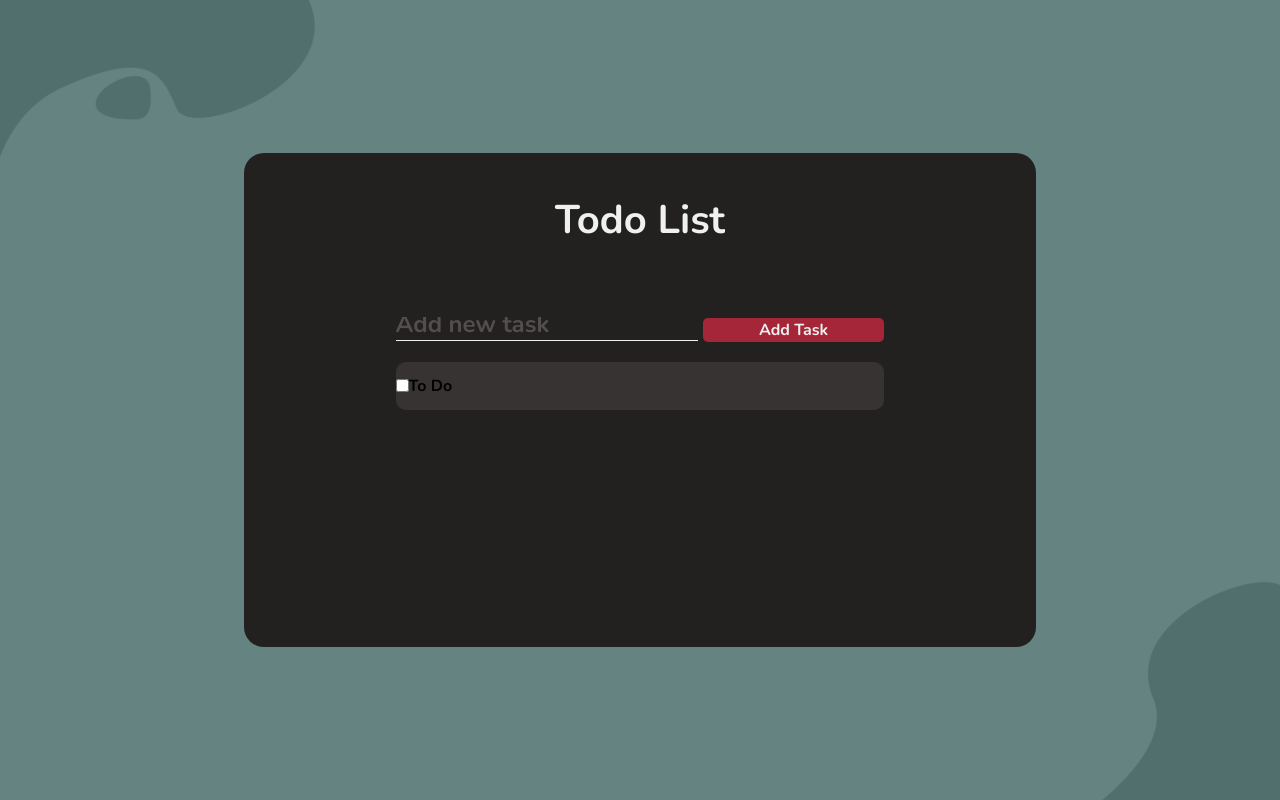
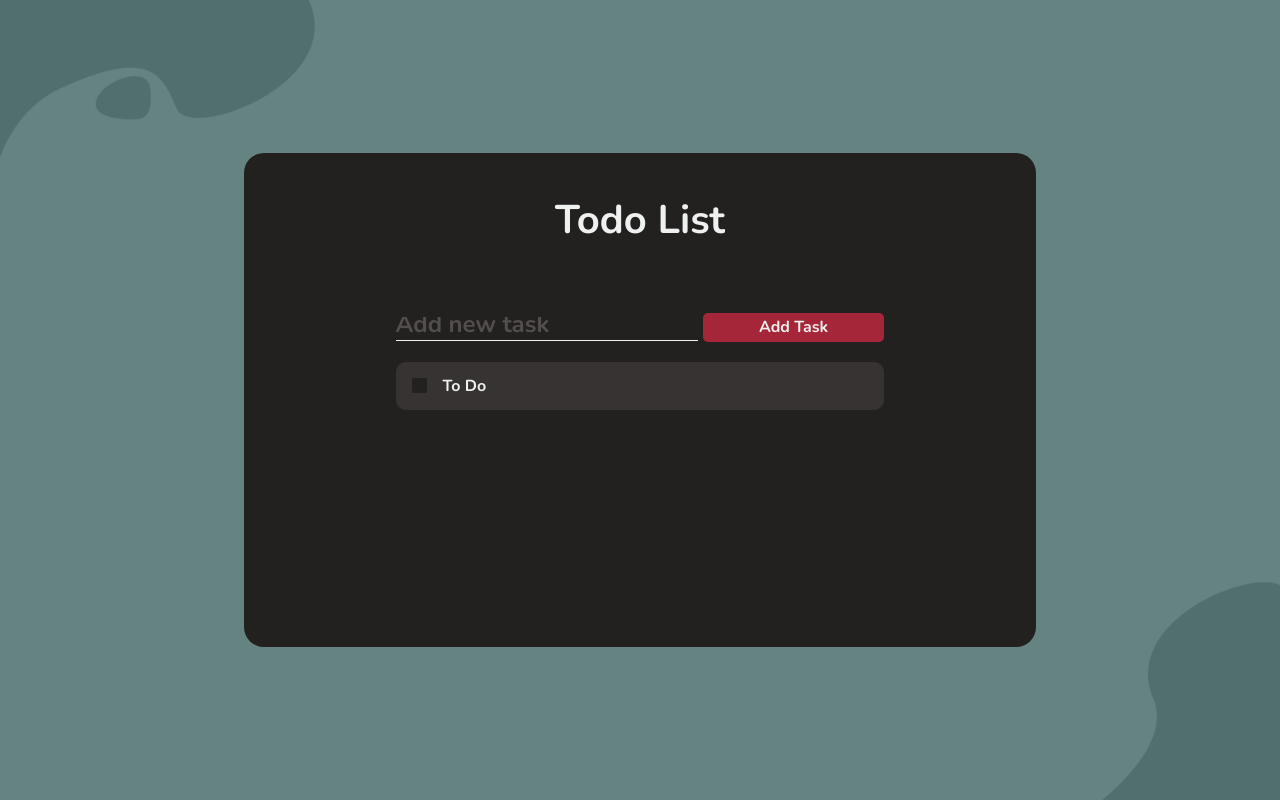
Before and after one commit to arvindajaybharadwaj/Reactjs-Todolist, a React (Vite) app: page / in a window 1280 px wide. Built offline with nearby package versions, Linux system fonts and the light colour scheme.

Commit message:
Styling Checkbox

```diff
--- a/src/App.css
+++ b/src/App.css
@@ -60,7 +60,7 @@
 
 .add-task-button {
     width: calc(99% - var(--golden-ratio));
-    height: 25%;
+    height: 30%;
     border-radius: 5px;
     color: #EEF1EF;
     font-size: 1rem;
@@ -90,3 +90,29 @@
     display: flex;
     align-items: center;
 }
+
+.task-checkbox {
+    appearance: none;
+    width: 15px;
+    height: 15px;
+    background-color: #232020;
+    border-radius: 2px;
+    margin: 1rem;
+    position: relative;
+}
+
+.task-checkbox:checked::after {
+    content: "";
+    position: absolute;                  /* Adjust vertical position */
+    left: 4px;                 /* Adjust horizontal position */
+    width: 5px;                /* Width of the checkmark */
+    height: 10px;              /* Height of the checkmark */
+    border: solid white;       /* Color and style of the checkmark */
+    border-width: 0 2px 2px 0; /* Thickness and sides of the border */
+    transform: rotate(45deg);  /* Rotates to create checkmark shape */
+}
+
+.task-label {
+    color: #EEF1EF;
+    font-size: 1rem;
+}
```
